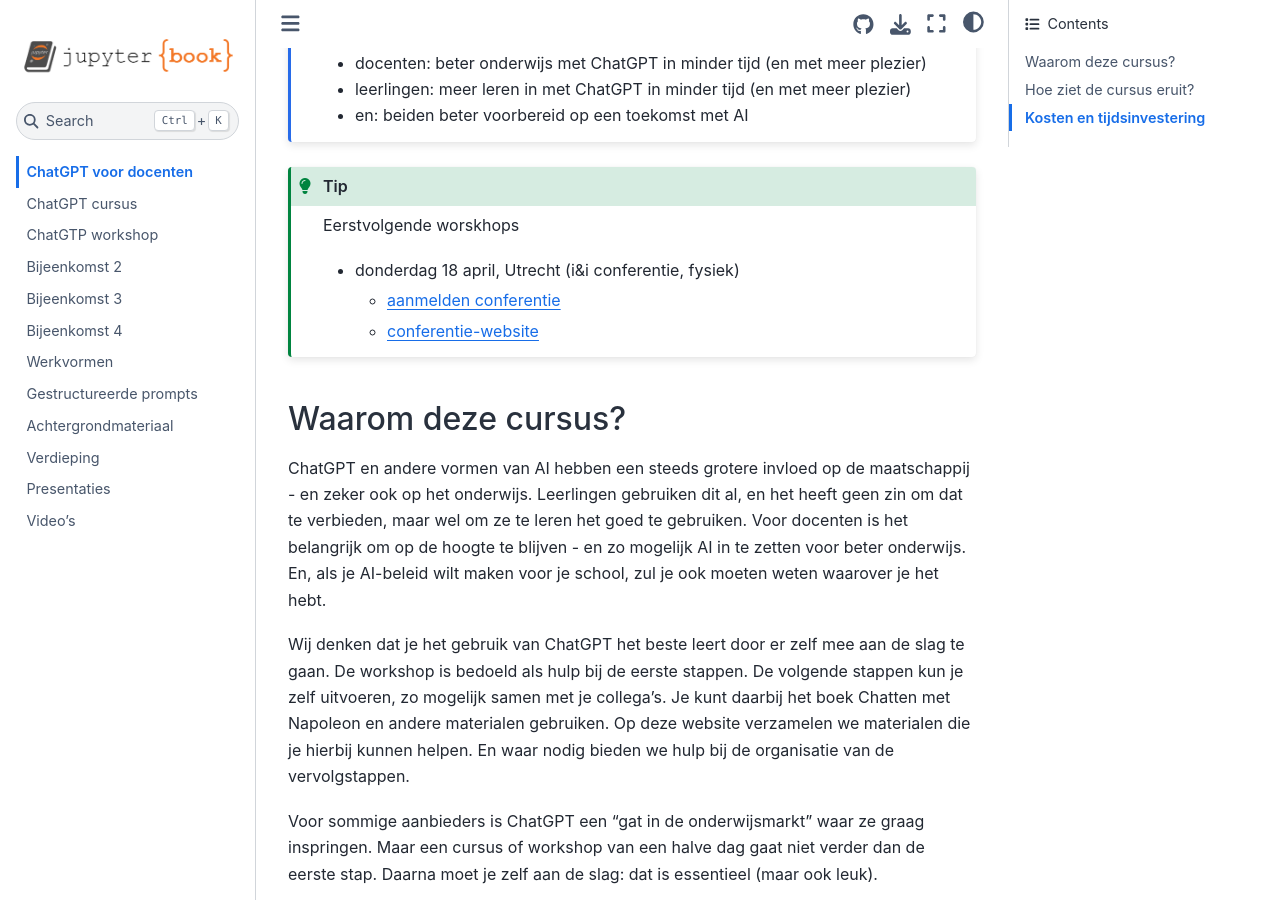
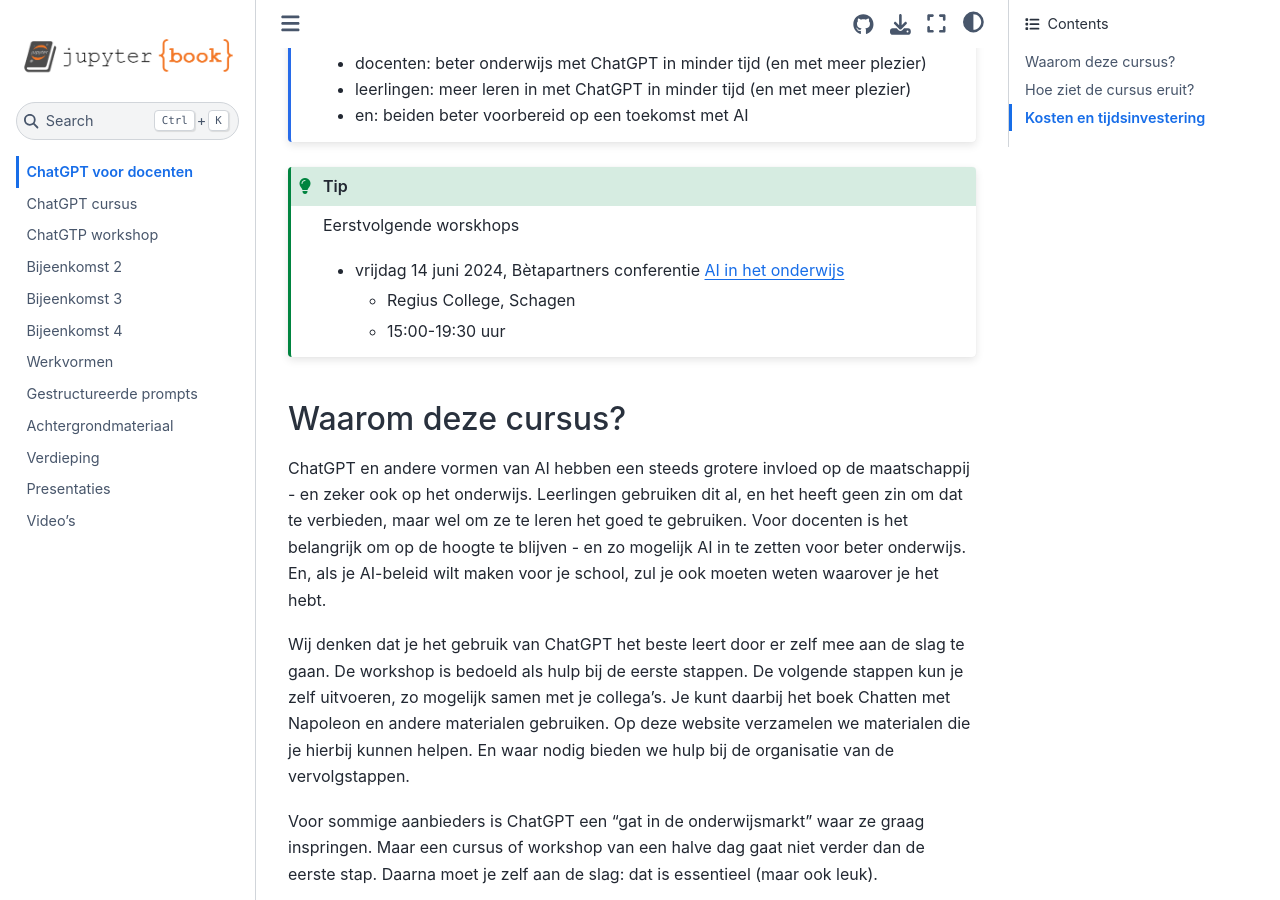
Before and after one commit to infvo/chatgptbook, a Jupyter Book: the page built from intro.md, in a window 1280 px wide and 900 px high, scrolled down 306 px. Built offline with Jupyter Book 1.0.4 settings and Sphinx 7.4.7 and the Sphinx Book theme 1.1.4, drawn with Linux system fonts in a browser that asks for light colours.

Commit message:
Bijeenkomsten workshop aangepast

```diff
--- a/intro.md
+++ b/intro.md
@@ -12,9 +12,9 @@
 
 :::{tip} Eerstvolgende worskhops
 
-* donderdag 18 april, Utrecht (i&i conferentie, fysiek)
-    * [aanmelden conferentie](https://www.smink-registratie.nl/ieni/)
-    * [conferentie-website](https://ieni.github.io/april2024/)
+* vrijdag 14 juni 2024, Bètapartners conferentie [AI in het onderwijs](https://www.betapartners.nl/ai-in-het-onderwijs/)
+    * Regius College, Schagen
+    * 15:00-19:30 uur
 
 :::
 
```
Also changed, not shown: bijeenkomst-2.md (+1 -0 lines).
